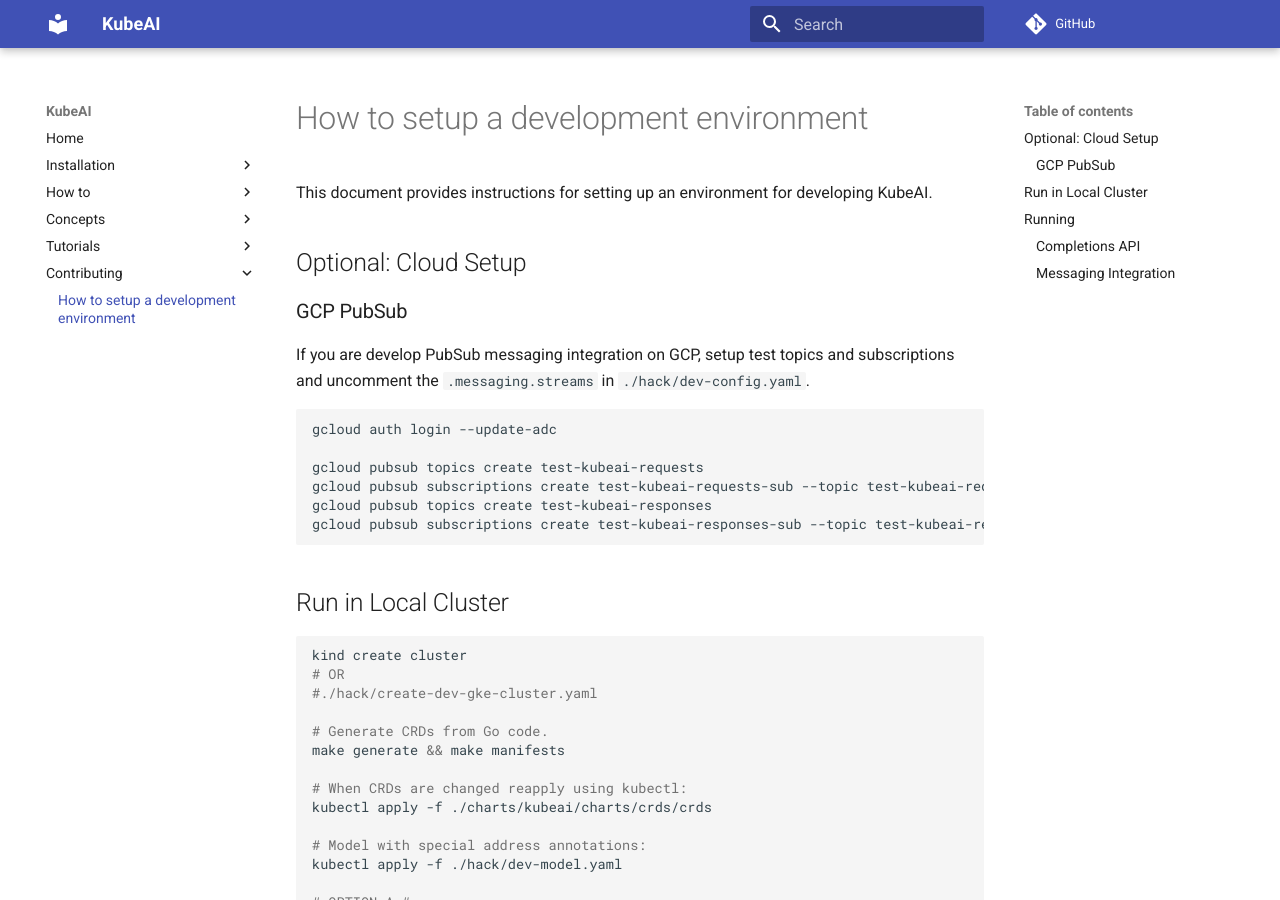
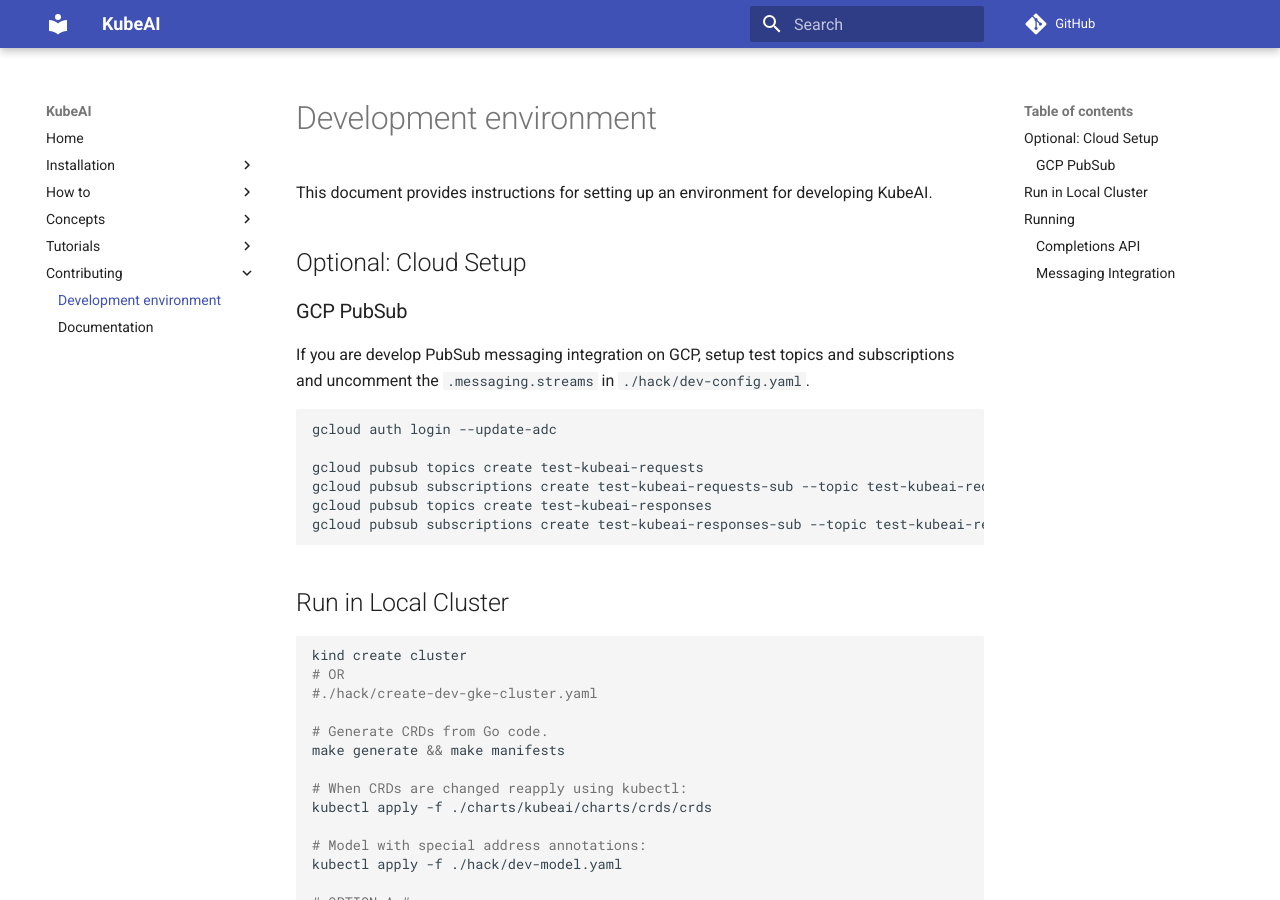
Before and after one commit to substratusai/kubeai, an MkDocs documentation site: the page built from docs/contributing/development-environment.md, in a window 1280 px wide and 900 px high. Built offline with MkDocs 1.6.1 and Material for MkDocs 9.7.7, drawn with Linux system fonts in a browser that asks for light colours; comment, search, counter and statistics services are not loaded.

```diff
--- a/docs/contributing/development-environment.md
+++ b/docs/contributing/development-environment.md
@@ -1,4 +1,4 @@
-# How to setup a development environment
+# Development environment
 
 This document provides instructions for setting up an environment for developing KubeAI.
 
--- a/docs/how-to/manage-models.md
+++ b/docs/how-to/manage-models.md
@@ -1,4 +1,4 @@
-# How to manage models
+# Manage models
 
 This guide provides instructions on how to perform CRUD operations on KubeAI [Models](../concepts/models.md).
 
--- a/docs/how-to/manage-resource-profiles.md
+++ b/docs/how-to/manage-resource-profiles.md
@@ -1,4 +1,4 @@
-# How to manage resource profiles
+# Manage resource profiles
 
 This guide will cover modifying preconfigured [resource profiles](../concepts/resource-profiles.md) and adding your own.
 
```
Also changed, not shown: docs/contributing/documentation.md (added, +23 -0 lines), docs/installation/gke.md (+2 -2 lines), 1 other file.
